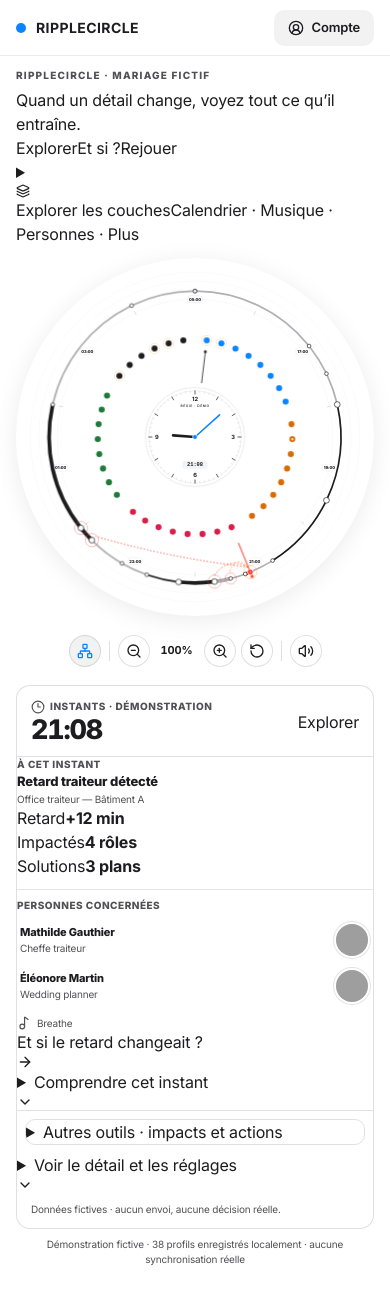
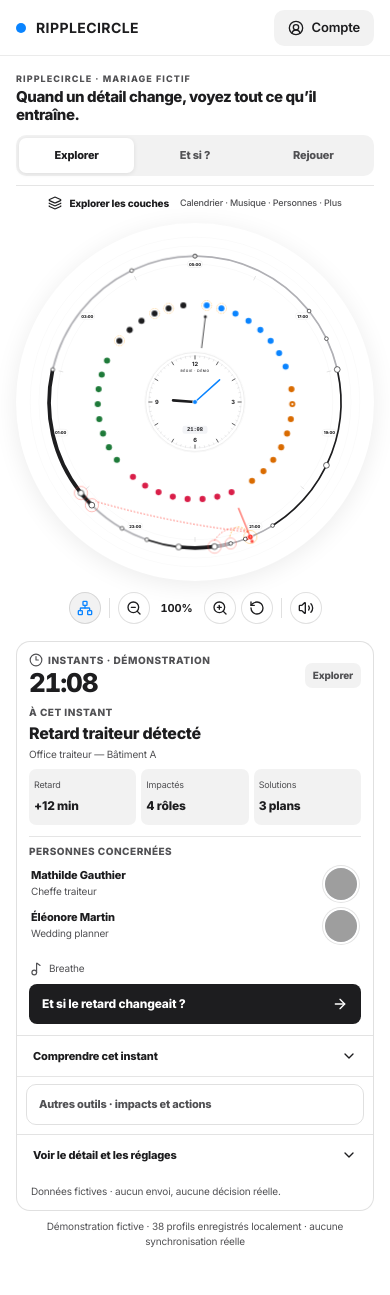
Before and after one commit to mattmezstitchlab/RIPPLECIRCLE, a React (Vite) app: page / in a window 390 px wide. Built offline with nearby package versions, Linux system fonts and the light colour scheme; grey boxes are pictures that could not be loaded.

Commit message:
style(v6): premium light three-mode dial and single progressive context card

```diff
--- a/src/index.css
+++ b/src/index.css
@@ -1359,3 +1359,123 @@ input[type="range"].ios-slider {
 @media(max-width:480px) {
   .ripple-profile-portrait--large {width:55px;height:55px;min-width:55px;}
 }
+
+
+/* RIPPLECIRCLE V6 — zéro surcharge, trois modes et divulgation progressive. */
+.ripple-v6-topbar {
+  display:flex;align-items:center;justify-content:space-between;gap:16px;
+  padding:7px 0 12px;margin:0 0 8px;
+  border-bottom:1px solid var(--ripple-line,rgba(0,0,0,.1));
+}
+.ripple-v6-intro {min-width:0;}
+.ripple-v6-intro h1 {
+  margin:2px 0 0;font-size:clamp(16px,1.45vw,22px);line-height:1.25;letter-spacing:-.028em;
+  font-weight:800;color:var(--ripple-ink,#1d1d1f);
+}
+.ripple-v6-modes {
+  display:grid;grid-template-columns:repeat(3,minmax(0,1fr));gap:3px;
+  padding:4px;border-radius:10px;min-width:274px;
+  background:var(--ripple-soft,#f3f3f5);
+}
+.ripple-v6-mode {
+  padding:10px 14px;border-radius:7px;text-align:center;white-space:nowrap;
+  font-size:12px;font-weight:800;color:var(--ripple-muted,#515154);
+}
+.ripple-v6-mode[aria-pressed="true"] {
+  background:var(--ripple-surface,#fff);color:var(--ripple-ink,#1d1d1f);
+  box-shadow:0 1px 5px rgba(0,0,0,.09);
+}
+.ripple-v6-mode:focus-visible,.ripple-v6-layers-summary:focus-visible,
+.ripple-v6-primary:focus-visible,.ripple-v6-context-details summary:focus-visible {
+  outline:2px solid #0A84FF;outline-offset:2px;
+}
+.ripple-v6-layers {position:relative;align-self:stretch;z-index:12;margin:0 0 3px;min-height:35px;}
+.ripple-v6-layers-summary {
+  display:flex;align-items:center;justify-content:center;gap:7px;cursor:pointer;
+  padding:8px 10px;border-radius:8px;font-size:11px;font-weight:750;
+  color:var(--ripple-ink,#1d1d1f);list-style:none;
+}
+.ripple-v6-layers-summary::-webkit-details-marker {display:none;}
+.ripple-v6-layers[open] .ripple-v6-layers-summary {background:var(--ripple-soft,rgba(0,0,0,.045));}
+.ripple-v6-layers-hint {font-weight:500;color:var(--ripple-muted,#515154);margin-left:4px;font-size:10px;}
+.ripple-v6-layers .ripple-orbit-nav {
+  position:absolute;display:grid;grid-template-columns:repeat(4,1fr);
+  align-items:center;justify-items:center;left:50%;top:calc(100% + 4px);
+  transform:translateX(-50%);width:min(310px,calc(100vw - 32px));max-width:none;
+  padding:12px;border:1px solid var(--ripple-line,rgba(0,0,0,.12));
+  border-radius:11px;background:var(--ripple-surface,#fff);
+  box-shadow:0 15px 36px rgba(0,0,0,.13);gap:10px;z-index:15;
+}
+.ripple-v6-layers .ripple-orbit-button {width:42px;height:42px;}
+.ripple-v6-inspector {max-width:100%;}
+.ripple-v6-card-header {padding:12px 16px 8px;border-bottom:0;}
+.ripple-v6-card-header .ripple-context-time {font-size:26px;}
+.ripple-v6-status {
+  display:inline-flex;align-items:center;padding:5px 8px;border-radius:7px;
+  font-size:10px;font-weight:800;color:var(--ripple-muted,#515154);
+  background:var(--ripple-soft,rgba(0,0,0,.045));
+}
+.ripple-v6-summary {padding:2px 16px 13px;display:grid;gap:11px;}
+.ripple-v6-summary-heading {display:flex;align-items:center;justify-content:space-between;gap:12px;min-width:0;}
+.ripple-v6-summary-heading h2 {font-size:16px;line-height:1.24;letter-spacing:-.018em;margin-top:4px;}
+.ripple-v6-kpis {display:grid;grid-template-columns:repeat(3,minmax(0,1fr));gap:5px;}
+.ripple-v6-kpis > div {padding:9px 5px;background:var(--ripple-soft,rgba(0,0,0,.04));border-radius:7px;min-width:0;}
+.ripple-v6-kpis span {display:block;font-size:9px;color:var(--ripple-muted,#515154);}
+.ripple-v6-kpis strong {font-size:14px;font-weight:850;white-space:nowrap;}
+.ripple-v6-primary {
+  display:flex;align-items:center;justify-content:space-between;gap:8px;
+  border-radius:8px;background:var(--ripple-ink,#1d1d1f);color:white;
+  padding:11px 13px;font-size:12px;font-weight:800;
+}
+.ripple-v6-inspector .ripple-context-people {margin-top:3px;padding-top:7px;}
+.ripple-v6-inspector .ripple-context-person {padding:3px 2px;}
+.ripple-v6-context-details {border-top:1px solid var(--ripple-line,rgba(0,0,0,.11));min-width:0;}
+.ripple-v6-context-details > summary {
+  display:flex;justify-content:space-between;align-items:center;
+  gap:7px;cursor:pointer;list-style:none;padding:12px 16px;
+  font-size:11px;font-weight:800;color:var(--ripple-ink,#1d1d1f);
+}
+.ripple-v6-context-details > summary::-webkit-details-marker {display:none;}
+.ripple-v6-context-details[open] > summary svg {transform:rotate(180deg);}
+.ripple-v6-context-detail-body {padding:0 15px 14px;}
+.ripple-v6-context-links {display:flex;flex-wrap:wrap;gap:7px;margin-top:11px;}
+.ripple-v6-tools {padding:0 9px 9px;gap:7px;border-top:1px solid var(--ripple-line,rgba(0,0,0,.1));}
+.ripple-v6-tools .ripple-demo-explorer {margin-top:9px;}
+.ripple-v6-tools .ripple-v4 {margin-top:7px;}
+.ripple-v6-more-body {padding:0 9px 10px;display:grid;gap:7px;}
+.ripple-v6-more-body .ripple-context-fold summary {font-size:11px;}
+.ripple-v6-more-body .ripple-live-button {justify-content:center;margin:2px 6px 7px;}
+.ripple-v6-advanced-tools {border:0;border-radius:8px;overflow:hidden;}
+.ripple-v6-advanced-tools > summary {
+  cursor:pointer;list-style:none;font-size:11px;font-weight:750;
+  padding:11px 12px;color:var(--ripple-muted,#515154);
+}
+.ripple-v6-advanced-tools > summary::-webkit-details-marker {display:none;}
+.ripple-v6-advanced-tools[open] > summary {background:var(--ripple-soft,rgba(0,0,0,.04));}
+.ripple-v6-advanced-tools .ripple-v4-nav {margin:0 6px 7px;border-radius:8px;}
+.ripple-v6-tools .ripple-v4-body {border-top:1px solid var(--ripple-line,rgba(0,0,0,.1));}
+.ripple-stage {min-height:calc(100dvh - 173px);}
+@media(min-width:1280px) {
+  .ripple-stage {min-height:calc(100dvh - 170px);}
+  .ripple-inspector {max-height:calc(100dvh - 166px);}
+}
+@media(max-width:1279px) {
+  .ripple-v6-topbar {margin-bottom:5px;}
+  .ripple-v6-layers .ripple-orbit-nav {flex-wrap:initial;max-width:none;margin-bottom:0;}
+  .ripple-stage {min-height:unset;}
+}
+@media(max-width:690px) {
+  .ripple-v6-topbar {flex-direction:column;align-items:stretch;gap:10px;padding:4px 0 9px;}
+  .ripple-v6-intro .ripple-public-kicker {font-size:9px;margin:0;}
+  .ripple-v6-intro h1 {font-size:15px;margin-top:2px;}
+  .ripple-v6-modes {min-width:0;width:100%;gap:3px;padding:3px;}
+  .ripple-v6-mode {min-width:0;font-size:11px;padding:9px 5px;}
+  .ripple-v6-layers-summary {padding:5px;font-size:10px;}
+  .ripple-v6-layers-hint {font-size:9px;}
+  .ripple-v6-layers {min-height:27px;margin:0;}
+  .ripple-watch-column {gap:5px;}
+  .ripple-stage {gap:10px;}
+  .ripple-v6-card-header {padding:11px 12px 6px;}
+  .ripple-v6-summary {padding:1px 12px 11px;gap:8px;}
+  .ripple-v6-kpis strong {font-size:12px;}
+}
```
Also changed, not shown: 1 other file (tests, documents, lock files or other folders).
